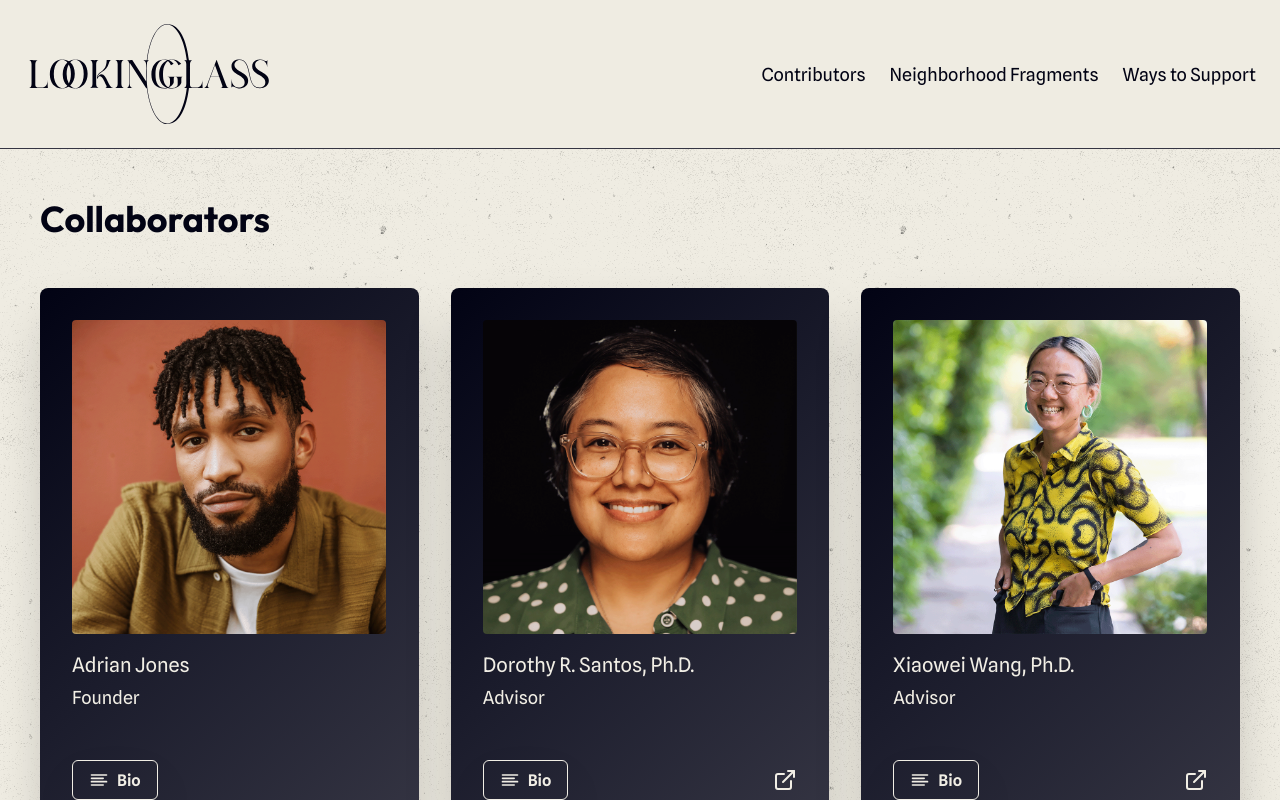
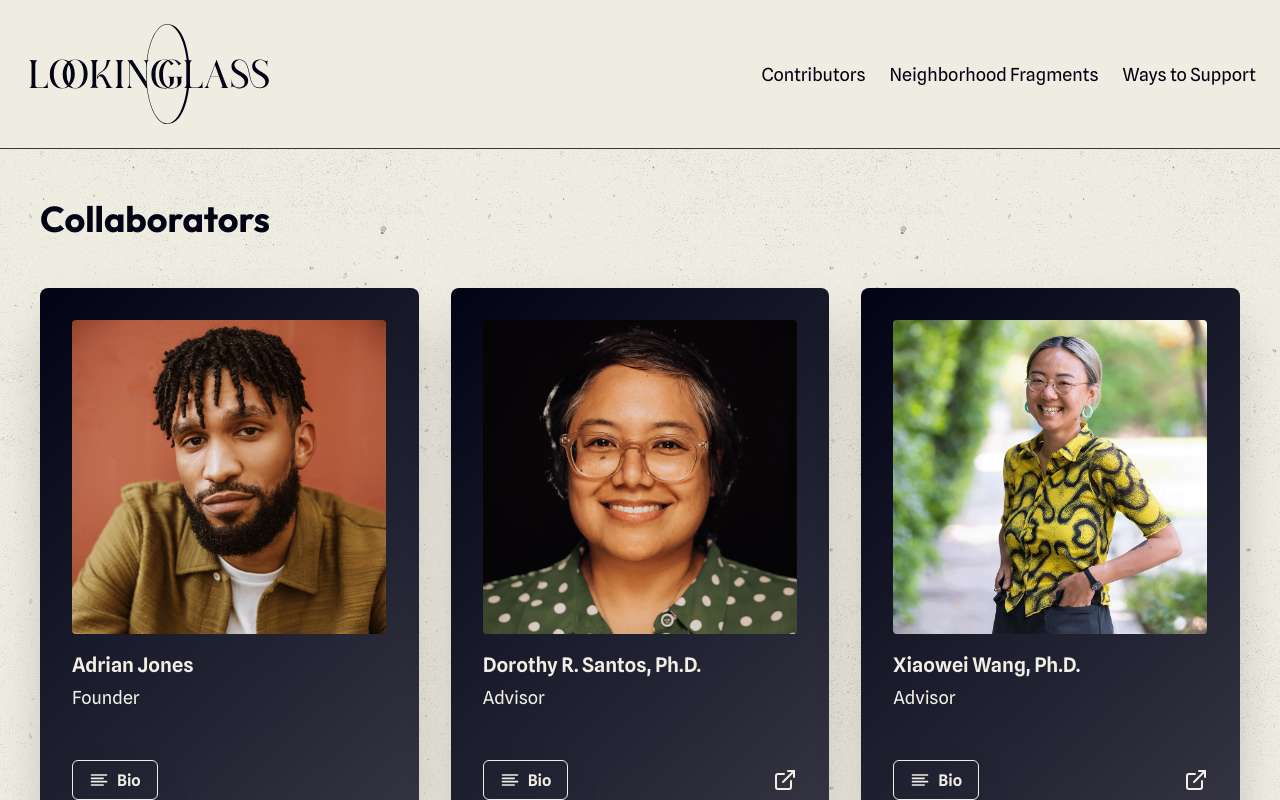
Before and after one commit to lookingglasspgh/lg-site-v1, a Next.js app: page /contributors in a window 1280 px wide. Shown: the top 800 px of the page. Built offline with nearby package versions, Linux system fonts and the light colour scheme.

Commit message:
style: increased name weight

```diff
--- a/src/components/contributors/CollaboratorsSection/CollaboratorsSection.jsx
+++ b/src/components/contributors/CollaboratorsSection/CollaboratorsSection.jsx
@@ -83,6 +83,7 @@ const CollaboratorsSection = () => {
                 <Text
                   fontSize="xl"
                   variant="secondary"
+                  fontWeight="semibold"
                   mb="0.25rem"
                 >
                   {collaborator.name}
```
